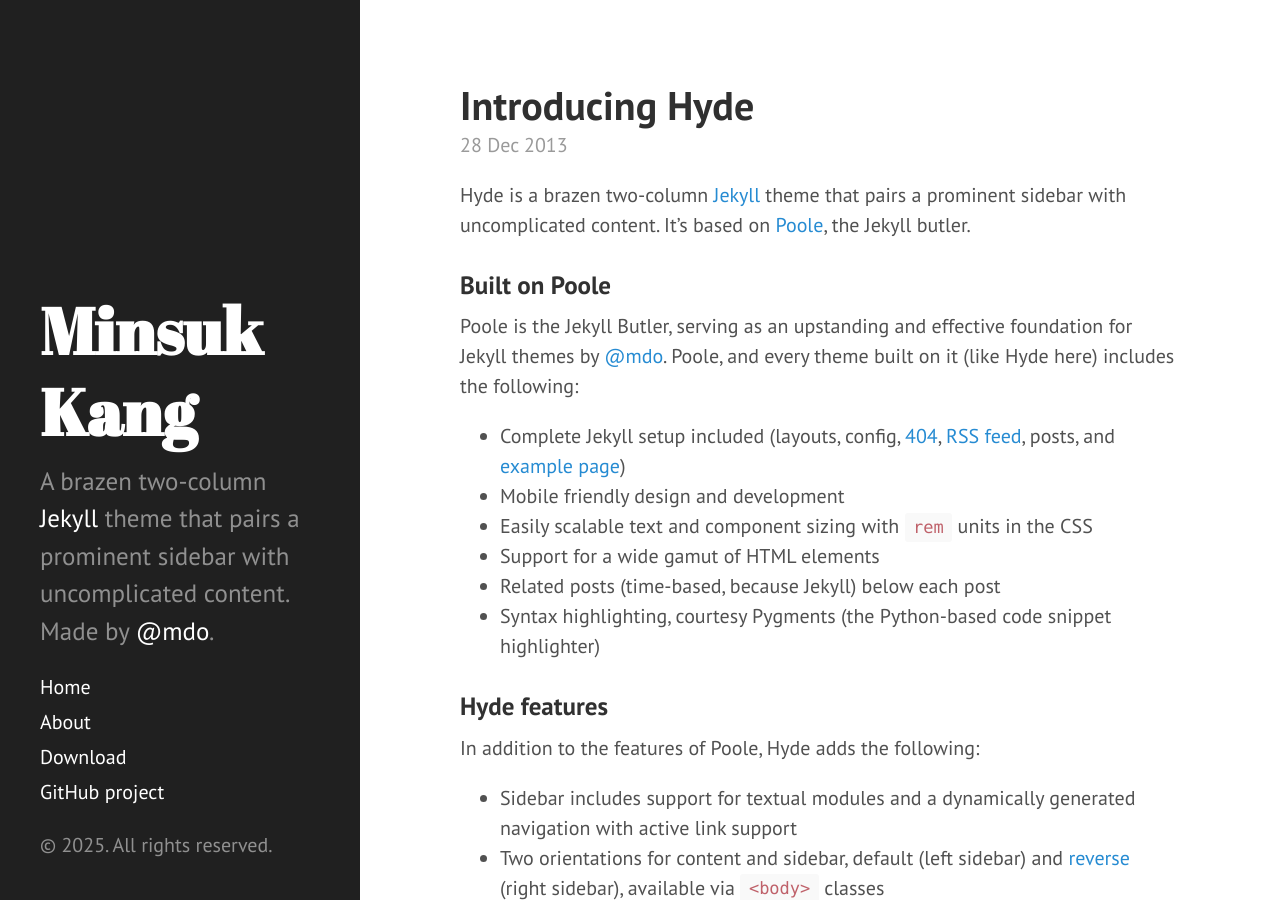
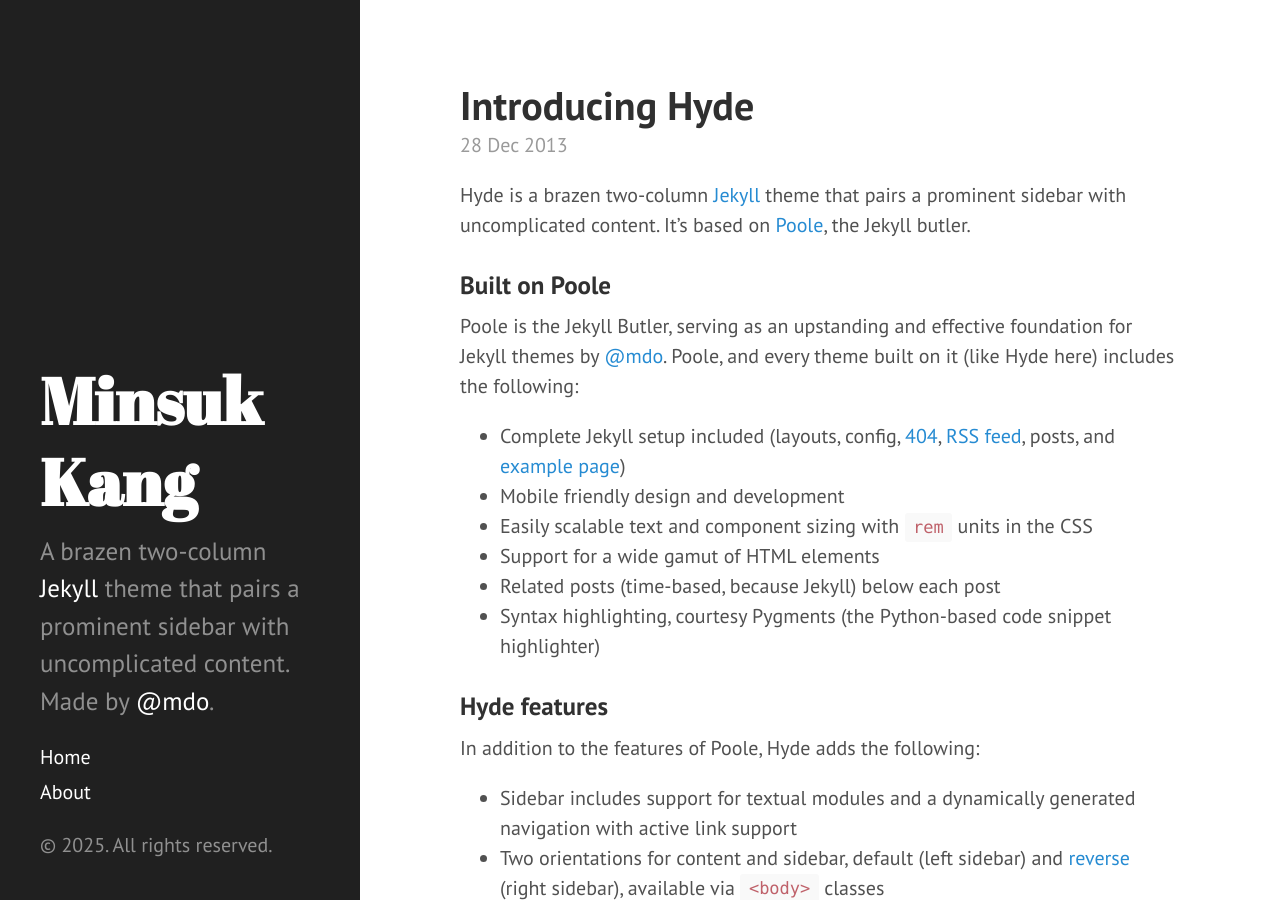
Before and after one commit to minskMedve/minskMedve.github.io, a Jekyll site: the page built from index.html, in a window 1280 px wide and 900 px high. Built offline with Jekyll 4.4.1, drawn with Linux system fonts in a browser that asks for light colours; the list of posts is cut into pages by our own code.

Commit message:
Remove download and github project links from sidebar

```diff
--- a/_includes/sidebar.html
+++ b/_includes/sidebar.html
@@ -26,8 +26,6 @@
         {% endif %}
       {% endfor %}
 
-      <a class="sidebar-nav-item" href="https://github.com/minskMedve/minskMedve.github.io/archive/main.zip">Download</a>
-      <a class="sidebar-nav-item" href="https://github.com/minskMedve/minskMedve.github.io">GitHub project</a>
     </nav>
 
     <p>&copy; {{ site.time | date: '%Y' }}. All rights reserved.</p>
```
